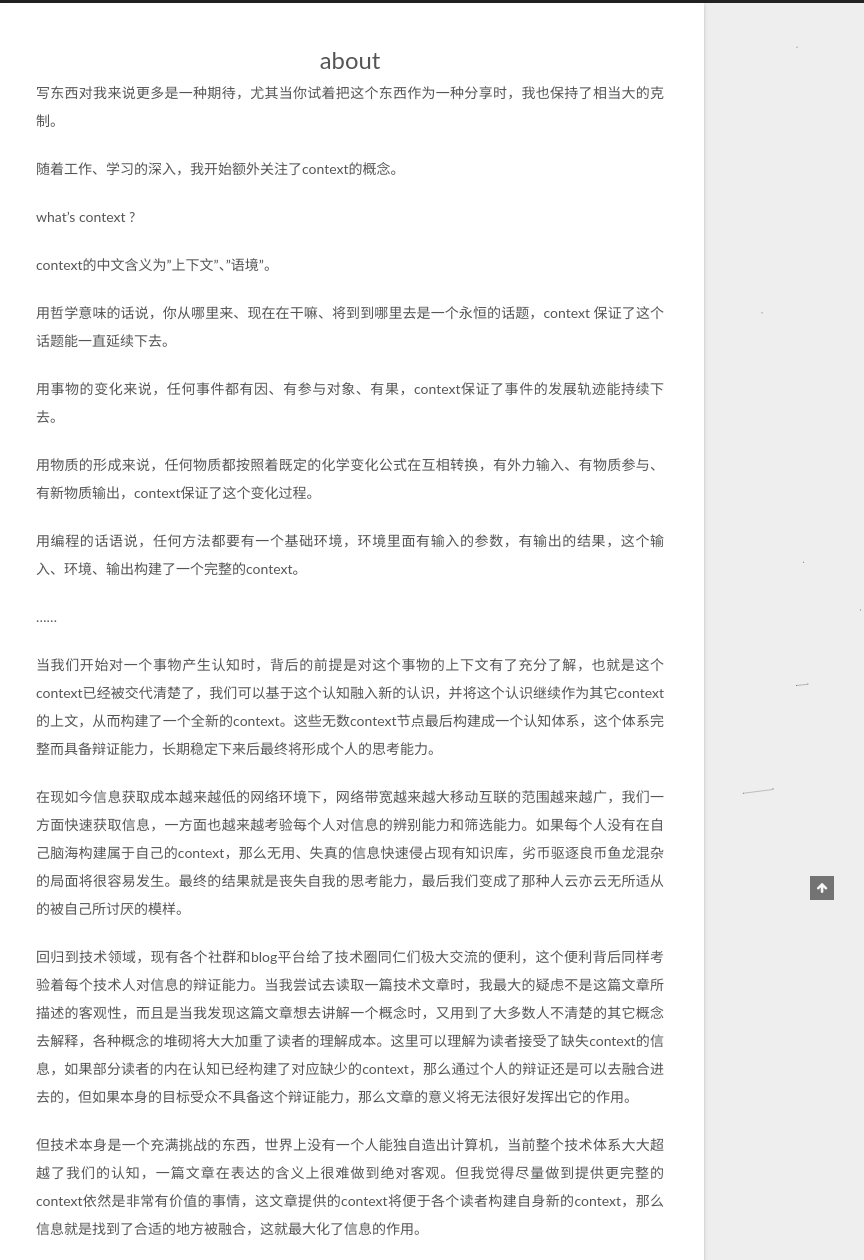
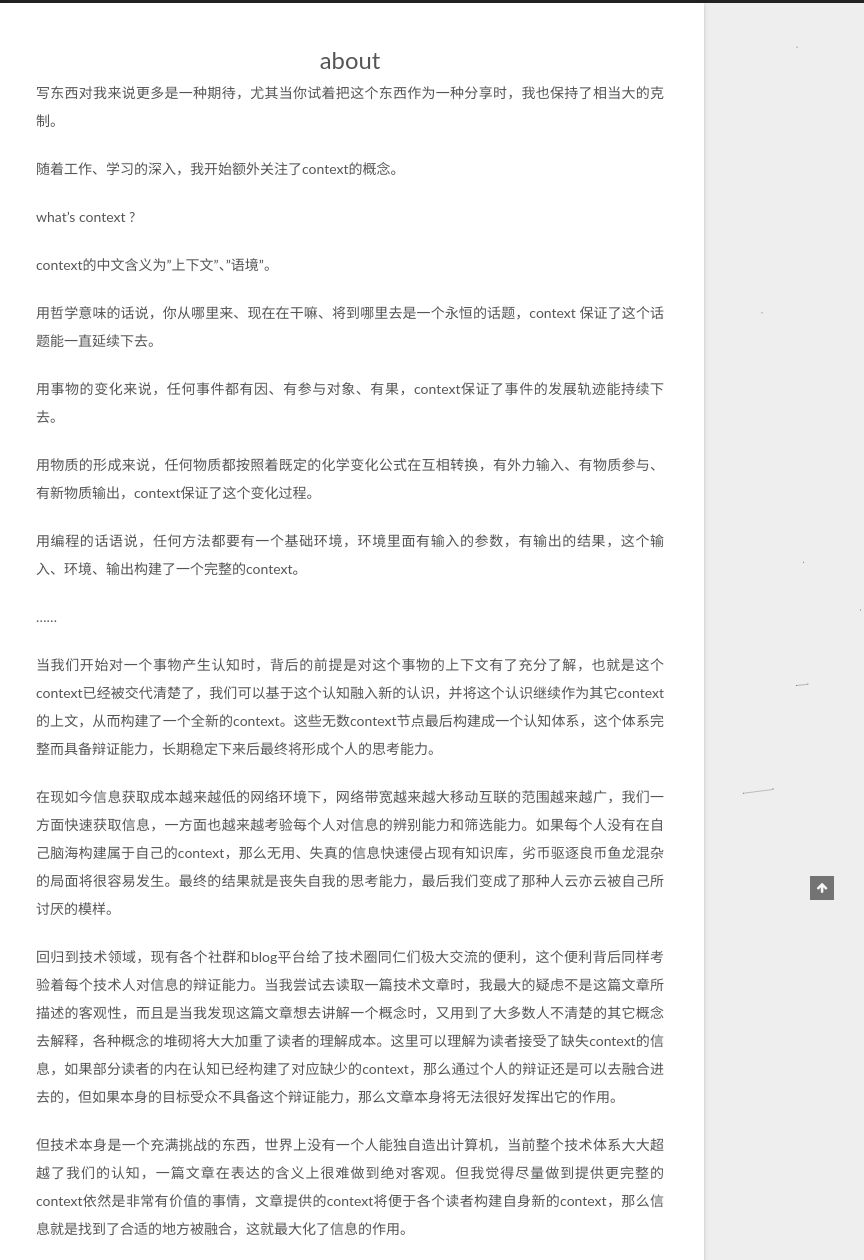
Before and after one commit to ZeruiYou/ZeruiYou.github.io, a plain HTML site: page about/index.html in a window 1280 px wide. Shown: the top 1260 px of the page, 416-1280 px from the left. Drawn offline with Linux system fonts and the light colour scheme; some packages are replaced by stand-ins of ours; a script that the page names is missing.

Commit message:
Site updated: 2020-05-24 16:51:25

```diff
--- a/about/index.html
+++ b/about/index.html
@@ -79,14 +79,14 @@
 
 
 
-<meta name="description" content="写东西对我来说更多是一种期待，尤其当你试着把这个东西作为一种分享时，我也保持了相当大的克制。 随着工作、学习的深入，我开始额外关注了context的概念。 what’s context ? context的中文含义为”上下文”、”语境”。 用哲学意味的话说，你从哪里来、现在在干嘛、将到到哪里去是一个永恒的话题，context 保证了这个话题能一直延续下去。 用事物的变化来说，任何事件都有因、有参与">
+<meta name="description" content="写东西对我来说更多是一种期待，尤其当你试着把这个东西作为一种分享时，我也保持了相当大的克制。 随着工作、学习的深入，我开始额外关注了context的概念。 what’s context ? context的中文含义为”上下文”、”语境”。 用哲学意味的话说，你从哪里来、现在在干嘛、将到哪里去是一个永恒的话题，context 保证了这个话题能一直延续下去。 用事物的变化来说，任何事件都有因、有参与对">
 <meta property="og:type" content="website">
 <meta property="og:title" content="about">
 <meta property="og:url" content="http://yoursite.com/about/index.html">
 <meta property="og:site_name" content="ZeruiYou&#39;s context">
-<meta property="og:description" content="写东西对我来说更多是一种期待，尤其当你试着把这个东西作为一种分享时，我也保持了相当大的克制。 随着工作、学习的深入，我开始额外关注了context的概念。 what’s context ? context的中文含义为”上下文”、”语境”。 用哲学意味的话说，你从哪里来、现在在干嘛、将到到哪里去是一个永恒的话题，context 保证了这个话题能一直延续下去。 用事物的变化来说，任何事件都有因、有参与">
+<meta property="og:description" content="写东西对我来说更多是一种期待，尤其当你试着把这个东西作为一种分享时，我也保持了相当大的克制。 随着工作、学习的深入，我开始额外关注了context的概念。 what’s context ? context的中文含义为”上下文”、”语境”。 用哲学意味的话说，你从哪里来、现在在干嘛、将到哪里去是一个永恒的话题，context 保证了这个话题能一直延续下去。 用事物的变化来说，任何事件都有因、有参与对">
 <meta property="article:published_time" content="2020-05-22T09:43:04.000Z">
-<meta property="article:modified_time" content="2020-05-23T07:53:09.455Z">
+<meta property="article:modified_time" content="2020-05-24T08:49:34.139Z">
 <meta property="article:author" content="ZeruiYou">
 <meta name="twitter:card" content="summary">
 
@@ -304,15 +304,15 @@
 <p>随着工作、学习的深入，我开始额外关注了context的概念。</p>
 <p>what’s context ?</p>
 <p>context的中文含义为”上下文”、”语境”。</p>
-<p>用哲学意味的话说，你从哪里来、现在在干嘛、将到到哪里去是一个永恒的话题，context 保证了这个话题能一直延续下去。</p>
+<p>用哲学意味的话说，你从哪里来、现在在干嘛、将到哪里去是一个永恒的话题，context 保证了这个话题能一直延续下去。</p>
 <p>用事物的变化来说，任何事件都有因、有参与对象、有果，context保证了事件的发展轨迹能持续下去。</p>
 <p>用物质的形成来说，任何物质都按照着既定的化学变化公式在互相转换，有外力输入、有物质参与、有新物质输出，context保证了这个变化过程。</p>
 <p>用编程的话语说，任何方法都要有一个基础环境，环境里面有输入的参数，有输出的结果，这个输入、环境、输出构建了一个完整的context。</p>
 <p>……</p>
 <p>当我们开始对一个事物产生认知时，背后的前提是对这个事物的上下文有了充分了解，也就是这个context已经被交代清楚了，我们可以基于这个认知融入新的认识，并将这个认识继续作为其它context的上文，从而构建了一个全新的context。这些无数context节点最后构建成一个认知体系，这个体系完整而具备辩证能力，长期稳定下来后最终将形成个人的思考能力。</p>
-<p>在现如今信息获取成本越来越低的网络环境下，网络带宽越来越大移动互联的范围越来越广，我们一方面快速获取信息，一方面也越来越考验每个人对信息的辨别能力和筛选能力。如果每个人没有在自己脑海构建属于自己的context，那么无用、失真的信息快速侵占现有知识库，劣币驱逐良币鱼龙混杂的局面将很容易发生。最终的结果就是丧失自我的思考能力，最后我们变成了那种人云亦云无所适从的被自己所讨厌的模样。</p>
-<p>回归到技术领域，现有各个社群和blog平台给了技术圈同仁们极大交流的便利，这个便利背后同样考验着每个技术人对信息的辩证能力。当我尝试去读取一篇技术文章时，我最大的疑虑不是这篇文章所描述的客观性，而且是当我发现这篇文章想去讲解一个概念时，又用到了大多数人不清楚的其它概念去解释，各种概念的堆砌将大大加重了读者的理解成本。这里可以理解为读者接受了缺失context的信息，如果部分读者的内在认知已经构建了对应缺少的context，那么通过个人的辩证还是可以去融合进去的，但如果本身的目标受众不具备这个辩证能力，那么文章的意义将无法很好发挥出它的作用。</p>
-<p>但技术本身是一个充满挑战的东西，世界上没有一个人能独自造出计算机，当前整个技术体系大大超越了我们的认知，一篇文章在表达的含义上很难做到绝对客观。但我觉得尽量做到提供更完整的context依然是非常有价值的事情，这文章提供的context将便于各个读者构建自身新的context，那么信息就是找到了合适的地方被融合，这就最大化了信息的作用。</p>
+<p>在现如今信息获取成本越来越低的网络环境下，网络带宽越来越大移动互联的范围越来越广，我们一方面快速获取信息，一方面也越来越考验每个人对信息的辨别能力和筛选能力。如果每个人没有在自己脑海构建属于自己的context，那么无用、失真的信息快速侵占现有知识库，劣币驱逐良币鱼龙混杂的局面将很容易发生。最终的结果就是丧失自我的思考能力，最后我们变成了那种人云亦云被自己所讨厌的模样。</p>
+<p>回归到技术领域，现有各个社群和blog平台给了技术圈同仁们极大交流的便利，这个便利背后同样考验着每个技术人对信息的辩证能力。当我尝试去读取一篇技术文章时，我最大的疑虑不是这篇文章所描述的客观性，而且是当我发现这篇文章想去讲解一个概念时，又用到了大多数人不清楚的其它概念去解释，各种概念的堆砌将大大加重了读者的理解成本。这里可以理解为读者接受了缺失context的信息，如果部分读者的内在认知已经构建了对应缺少的context，那么通过个人的辩证还是可以去融合进去的，但如果本身的目标受众不具备这个辩证能力，那么文章本身将无法很好发挥出它的作用。</p>
+<p>但技术本身是一个充满挑战的东西，世界上没有一个人能独自造出计算机，当前整个技术体系大大超越了我们的认知，一篇文章在表达的含义上很难做到绝对客观。但我觉得尽量做到提供更完整的context依然是非常有价值的事情，文章提供的context将便于各个读者构建自身新的context，那么信息就是找到了合适的地方被融合，这就最大化了信息的作用。</p>
 <p>回到文中第一句话，写东西为什么是一种期待，为什么需要克制呢？因为我理解到写东西和看东西都是不同context间的交换，我希望写的东西首先能把自己交代清楚，把当前已产生认知的一些context用文字记录下来，方便自我巩固，然后尝试给外人交代清楚。我需要保持克制防止个人随意的文字拼凑和无用信息的填充，但个人能力毕有限，我会努力去这样做的。</p>
 <p>所以，我把这个空间当做个人context的交代空间，欢迎你的来访！</p>
 <p>en-name:    Zerui </p>
```
